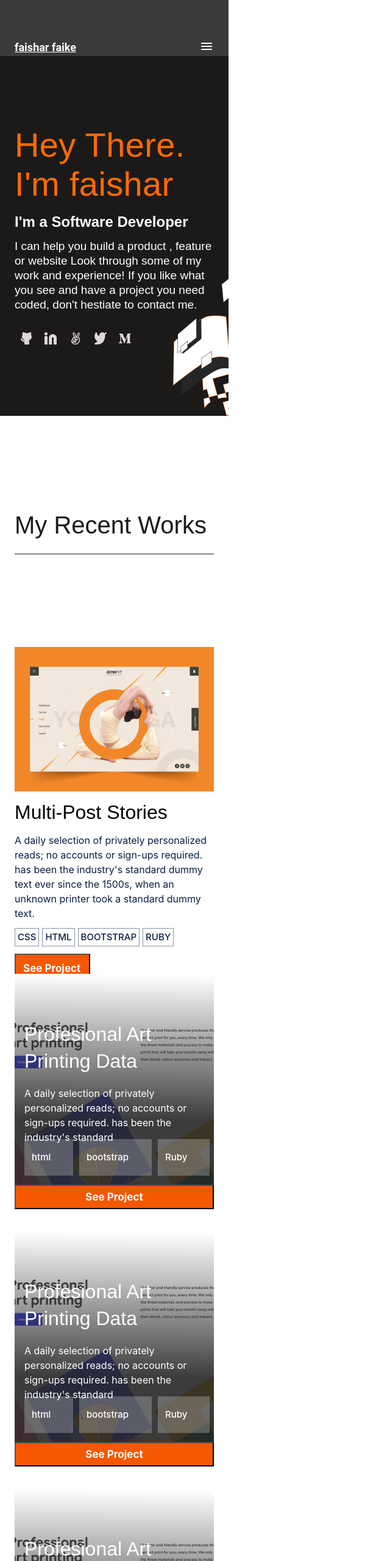
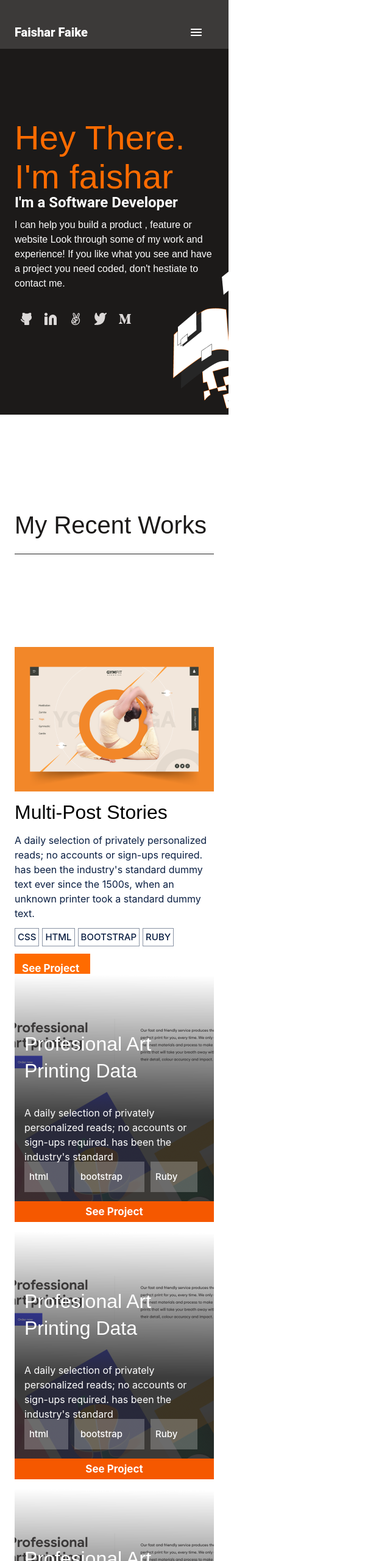
Before and after one commit to Robison-faike123/mobile-me-, a website: page index.html in a window 1280 px wide. Shown: the top 2560 px of the page at 61% size, without its empty margins (0-640 px from the left). Drawn offline with Linux system fonts and the light colour scheme.

Commit message:
changes made on index.html and css as required

```diff
--- a/index.html
+++ b/index.html
@@ -15,7 +15,7 @@
             <img src="images/NormalButton.png" alt="" class="NormalButton" />
           </nav>
           <div class="Logo">
-            <a href="#">faishar faike</a>
+            <a href="#">Faishar Faike</a>
           </div>
         </header>
       </div>
@@ -67,7 +67,7 @@
     <!--this is for second section -->
     <section class="Works">
       <div class="RecentWorks">
-        <h1>My Recent Works</h1>
+        <h2>My Recent Works</h2>
       </div>
       <div class="MultiPostStories">
         <img
@@ -76,7 +76,7 @@
           alt=""
         />
 
-        <h2>Multi-Post Stories</h2>
+        <h3>Multi-Post Stories</h3>
         <p>
           A daily selection of privately personalized reads; no accounts or
           sign-ups required. has been the industry's standard dummy text ever
@@ -100,7 +100,7 @@
       </div>
 
       <div class="work1" id="w1">
-        <h1>Profesional Art Printing Data</h1>
+        <h4>Profesional Art Printing Data</h4>
         <p>
           A daily selection of privately personalized reads; no accounts or
           sign-ups required. has been the industry's standard
@@ -114,7 +114,7 @@
       </div>
 
       <div class="work1" id="w2">
-        <h1>Profesional Art Printing Data</h1>
+        <h4>Profesional Art Printing Data</h4>
         <p>
           A daily selection of privately personalized reads; no accounts or
           sign-ups required. has been the industry's standard
@@ -128,7 +128,7 @@
       </div>
 
       <div class="work1" id="w3">
-        <h1>Profesional Art Printing Data</h1>
+        <h4>Profesional Art Printing Data</h4>
         <p>
           A daily selection of privately personalized reads; no accounts or
           sign-ups required. has been the industry's standard
@@ -142,7 +142,7 @@
       </div>
 
       <div class="work1" id="w4">
-        <h1>Profesional Art Printing Data</h1>
+        <h4>Profesional Art Printing Data</h4>
         <p>
           A daily selection of privately personalized reads; no accounts or
           sign-ups required. has been the industry's standard
@@ -156,7 +156,7 @@
       </div>
 
       <div class="work1" id="w5">
-        <h1>Profesional Art Printing Data</h1>
+        <h4>Profesional Art Printing Data</h4>
         <p>
           A daily selection of privately personalized reads; no accounts or
           sign-ups required. has been the industry's standard
@@ -170,7 +170,7 @@
       </div>
 
       <div class="work1" id="w6">
-        <h1>Profesional Art Printing Data</h1>
+        <h4>Profesional Art Printing Data</h4>
         <p>
           A daily selection of privately personalized reads; no accounts or
           sign-ups required. has been the industry's standard
@@ -192,7 +192,9 @@
           you like what you see and have a project you need coded, don't
           hestiate to contact me.
         </p>
+
         <button>Get My Resume</button>
+
       </div>
     </section>
     <section class="myskills">
--- a/styles.css
+++ b/styles.css
@@ -22,6 +22,9 @@
 }
 
 .ToolBar {
+  display: flex;
+  justify-content: space-between;
+  align-content: center;
   height: 48px;
   width: 375px;
   left: 0;
@@ -32,18 +35,23 @@
   bottom: 0;
 }
 
-.ToolBar img {
-  height: 40px;
-  width: 40px;
-  left: 311px;
-  border-radius: 8px;
+nav {
+  height: 44px;
+  width: 101px;
+  right: 44px;
+  border-radius: 0;
+  padding: 10px 12px 10px 12px;
   display: flex;
   flex-direction: row;
-  align-items: flex-start;
-  padding: 8px;
+  align-items: center;
   position: absolute;
-  right: 24px;
-  top: calc(50% - 40px / 2);
+  top: calc(50% - 44px / 2);
+}
+
+nav img {
+  padding-bottom: 50px;
+  text-align: end;
+  margin-left: 84px;
 }
 
 .Logo {
@@ -61,20 +69,15 @@
 
 .Logo a {
   font-family: "Roboto", sans-serif;
-  font-style: normal;
-  font-weight: 700;
-  font-size: 18px;
-  line-height: 14px;
-
-  /* identical to box height, or 133% */
-
+  font-weight: 900;
+  font-size: 20px;
+  line-height: 34px;
+  text-decoration: none;
   display: flex;
   align-items: center;
   text-align: center;
   color: #fff;
-
-  /* Inside auto layout */
-
+  padding-bottom: 50px;
   flex: none;
   order: 0;
   flex-grow: 0;
@@ -89,12 +92,9 @@
   gap: 12px;
   position: absolute;
   width: 327px;
-  height: 590px;
+  height: 598px;
   left: 0;
-  top: 92px;
-
-  /* background */
-
+  top: 80px;
   background: #1c1a19;
   background-image: url("images/Illustration.png");
   background-repeat: no-repeat;
@@ -112,29 +112,18 @@
 
 .PrimaryText {
   /* Primary Text */
-
   left: 24px;
   top: 120px;
   border-radius: nullpx;
   width: 327px;
   height: 124px;
-  font-family: sans-serif;
+  font-family: 'Crete Round', sans-serif;
   font-style: normal;
   font-weight: 400;
   font-size: 56px;
   line-height: 64px;
-
-  /* or 114% */
-
+  color: #ff6b00;
   letter-spacing: 0.37px;
-  margin-bottom: 20px;
-  color: #ff6b00;
-
-  /* Inside auto layout */
-
-  flex: none;
-  order: 0;
-  flex-grow: 0;
 }
 
 .SupportingText {
@@ -144,42 +133,26 @@
   left: 24px;
   top: 256px;
   border-radius: nullpx;
-  font-family: sans-serif;
-  font-style: normal;
   font-weight: 700;
   font-size: 24px;
   line-height: 32px;
-
-  /* or 133% */
+  font-family: 'Roboto', sans-serif;
+  font-style: normal;
   margin-bottom: 10px;
-
-  /* Theme 3 / Primary 4 */
-
   color: #fff;
-
-  /* Inside auto layout */
-
   flex: none;
   order: 1;
   flex-grow: 0;
 }
 
 .discription {
-  /* Description */
-
   width: 327px;
   height: 136px;
-
-  /* Theme 1 / Body Reguler 2 */
-
-  font-family: sans-serif;
+  font-family: 'Poppins', sans-serif;
   font-style: normal;
   font-weight: 400;
-  font-size: 19px;
+  font-size: 16px;
   line-height: 24px;
-
-  /* or 150% */
-
   color: #fff;
 
   /* Inside auto layout */
@@ -190,10 +163,6 @@
 }
 
 .SocialMedia {
-  /* Social Media */
-
-  /* Auto layout */
-
   display: flex;
   flex-direction: row;
   align-items: center;
@@ -253,7 +222,7 @@
   flex-grow: 0;
 }
 
-.RecentWorks h1 {
+.RecentWorks h2 {
   font-family: "Crete Round", sans-serif;
   font-style: normal;
   font-weight: 400;
@@ -271,7 +240,7 @@
   gap: 12px;
 }
 
-.MultiPostStories h2 {
+.MultiPostStories h3 {
   font-family: "Crete Round", sans-serif;
   font-size: 32px;
   font-weight: 400;
@@ -331,7 +300,7 @@
 
 .about p {
   width: 327px;
-  height: 115px;
+  height: 100px;
   font-family: "Inter", sans-serif;
   font-style: normal;
   font-weight: 400;
@@ -357,24 +326,15 @@
   line-height: 20px;
 }
 
-.MultiPostStories button {
-  display: flex;
-  flex-direction: row;
-  align-items: center;
-  padding: 12px;
-  gap: 10px;
-  width: 124px;
+button {
+  border: #f4f5f7;
+  padding: 5px;
+}
+
+.work1 button {
+  width: 327px;
   height: 48px;
-
-  /* Theme 3 / Primary 1 */
-
   background: #ff6b00;
-
-  /* Inside auto layout */
-
-  flex: none;
-  order: 3;
-  flex-grow: 0;
   font-family: "Inter", sans-serif;
   font-style: normal;
   font-weight: 700;
@@ -386,6 +346,9 @@
 #w1 {
   grid-column: 2/3;
   grid-row: 4/5;
+
+  /* display: block;
+  width: 100%; */
 }
 
 #w2 {
@@ -416,11 +379,12 @@
 .work1 {
   background-image: url("/images/BG1.png");
   display: flex;
+  width: 100%;
   flex-direction: column;
   justify-content: flex-start;
 }
 
-.work1 h1 {
+.work1 h4 {
   width: 295px;
   height: 81px;
   padding-left: 16px;
@@ -442,7 +406,7 @@
 .category {
   display: flex;
   gap: 10px;
-  margin-top: 0;
+  margin-top: 5px;
   padding-right: 75px;
   padding-left: 16px;
   font-family: "Inter", sans-serif;
@@ -457,7 +421,7 @@
   display: flex;
   flex-direction: row;
   align-items: center;
-  padding: 10px 12px;
+  padding: 5px 8px;
   width: 56px;
   height: 40px;
   background: rgba(255, 255, 255, 0.24);
@@ -473,7 +437,7 @@
   display: flex;
   flex-direction: row;
   align-items: center;
-  padding: 10px 12px;
+  padding: 5px 10px;
   width: 95px;
   height: 40px;
   background: rgba(255, 255, 255, 0.24);
@@ -489,36 +453,27 @@
   display: flex;
   flex-direction: row;
   align-items: center;
-  padding: 10px 12px;
+  padding: 5px 8px;
   width: 61px;
   height: 40px;
   background: rgba(255, 255, 255, 0.24);
-
-  /* Inside auto layout */
-
   flex: none;
   order: 2;
   flex-grow: 0;
 }
 
-.work1 button {
-  width: 327px;
-  height: 48px;
-  background: #ff6b00;
-  font-family: "Inter", sans-serif;
-  font-style: normal;
-  font-weight: 700;
-  font-size: 17px;
-  line-height: 24px;
-  color: #fff;
-}
+
+/* .work1 button:hover {
+  background: #f4f4f4;
+  color:#ff6b00;
+} */
 
 .AboutMe {
   position: absolute;
   width: 375px;
   height: 1901px;
   left: 0;
-  top: 4137px;
+  top: 4114px;
   background: #1c1a19;
   background-image: url("/images/illustration-about-me-mobile.png");
   background-repeat: no-repeat;
@@ -538,13 +493,13 @@
   /* Primary Text */
 
   width: 327px;
-  height: 79px;
+  height: 59px;
   font-family: "Crete Round", sans-serif;
   font-style: normal;
   font-weight: 400;
   font-size: 72px;
   line-height: 88px;
-  margin-bottom: 0;
+  margin-bottom: 10;
   letter-spacing: 0.37px;
   color: #ff6b00;
   flex: none;
@@ -553,20 +508,22 @@
 }
 
 .about button {
-  display: flex;
-  align-items: center;
-  padding: 12px;
-  width: 161px;
+  text-align: center;
+  padding: 8 25px;
+
+  /* padding-bottom: 20px; */
   height: 48px;
   background: #ff6b00;
   flex: none;
   order: 2;
   flex-grow: 0;
+  margin-top: 14px;
   font-family: "Inter", sans-serif;
   font-style: normal;
   font-weight: 700;
-  font-size: 17px;
-  line-height: 24px;
+  font-size: 20px;
+
+  /* line-height: 24px; */
   color: #fff;
 }
 
@@ -758,4 +715,36 @@ button:enabled {
 button:hover {
   background: #fff5e1;
   border: 1px solid #f55800;
+  color: #ff6b00;
 }
+
+.MultiPostStories button {
+  display: flex;
+  flex-direction: row;
+  align-items: center;
+  padding: 12px;
+  gap: 10px;
+  width: 124px;
+  height: 48px;
+
+  /* Theme 3 / Primary 1 */
+
+  background: #ff6b00;
+
+  /* Inside auto layout */
+
+  flex: none;
+  order: 3;
+  flex-grow: 0;
+  font-family: "Inter", sans-serif;
+  font-style: normal;
+  font-weight: 700;
+  font-size: 17px;
+  line-height: 24px;
+  color: #fff;
+}
+
+.MultiPostStories button:hover {
+  background: #f55800;
+  color: #f4f5f7;
+}
```
